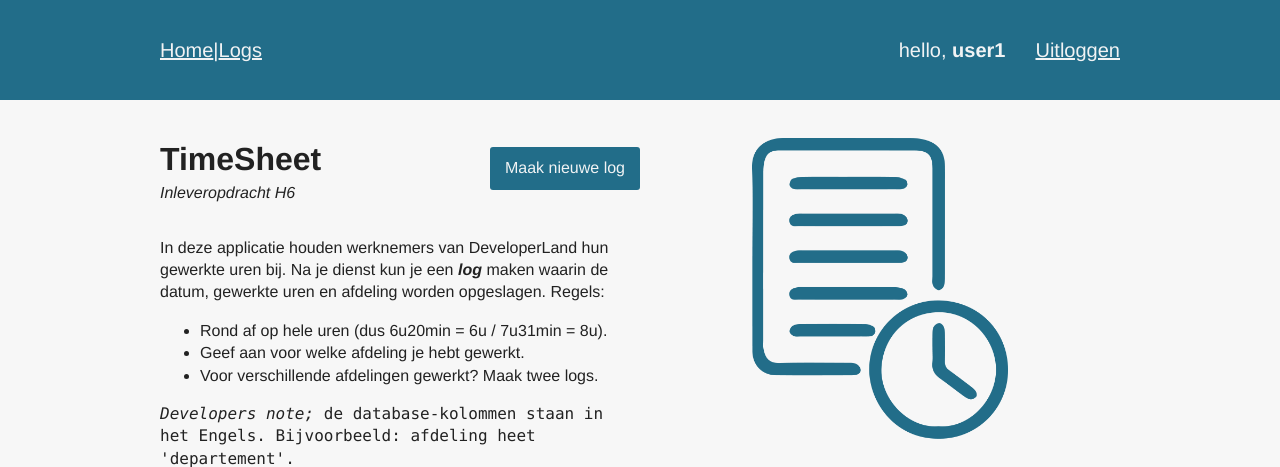
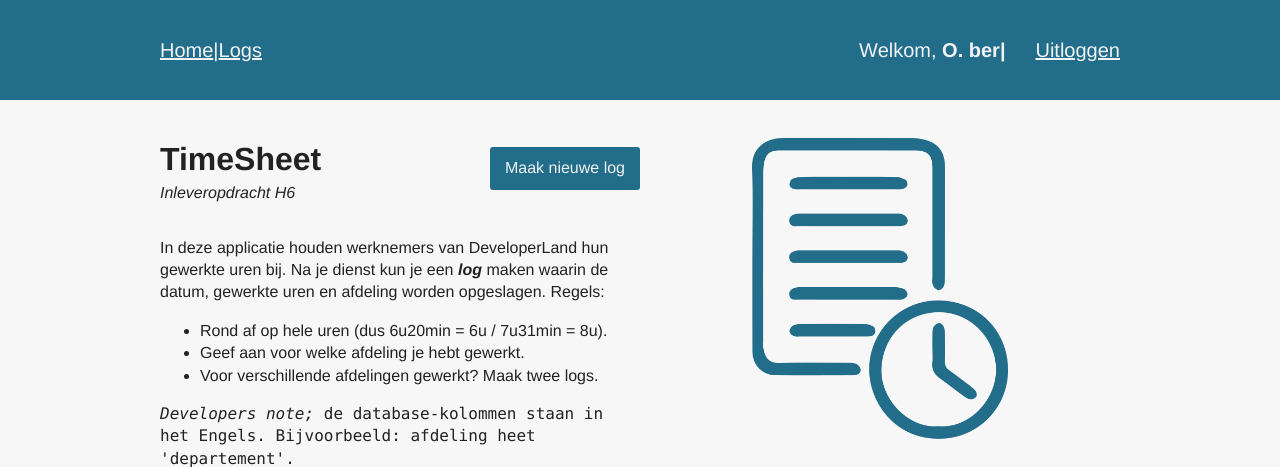
Before and after one commit to karim076/H13_Timesheet, a PHP site: page /Tweede/index.php in a window 1280 px wide. Shown: the top 467 px of the page. Run offline with PHP 8.4, Linux system fonts and the light colour scheme; a user stored in the database is signed in; data comes from the database, SQL or seed files in the repository; data that the repository does not hold is empty.

Commit message:
Added Session name now you dont see user1 but the actual name of the user

```diff
--- a/header.php
+++ b/header.php
@@ -1,4 +1,5 @@
-<?php require_once 'backend/config.php'; ?>
+<?php require_once 'backend/conn.php';
+?>
 
 <header>
     <div class="container">
@@ -14,7 +15,7 @@
             if(!isset($_SESSION['user_id'])): ?>
                 <p><a href="<?php echo $base_url; ?>/login.php">Inloggen</a></p>
             <?php else: ?>
-                <?php echo "<div class='space'>hello, <strong>", $_SESSION['user_name'], "</strong></div>"?>
+                <?php echo "<div class='space'>Welkom, <strong>", $_SESSION['name'], "|</strong></div>"?>
                 <p><a href="<?php echo $base_url; ?>/logout.php">Uitloggen</a></p>
             <?php endif; ?>
             </div>
```
